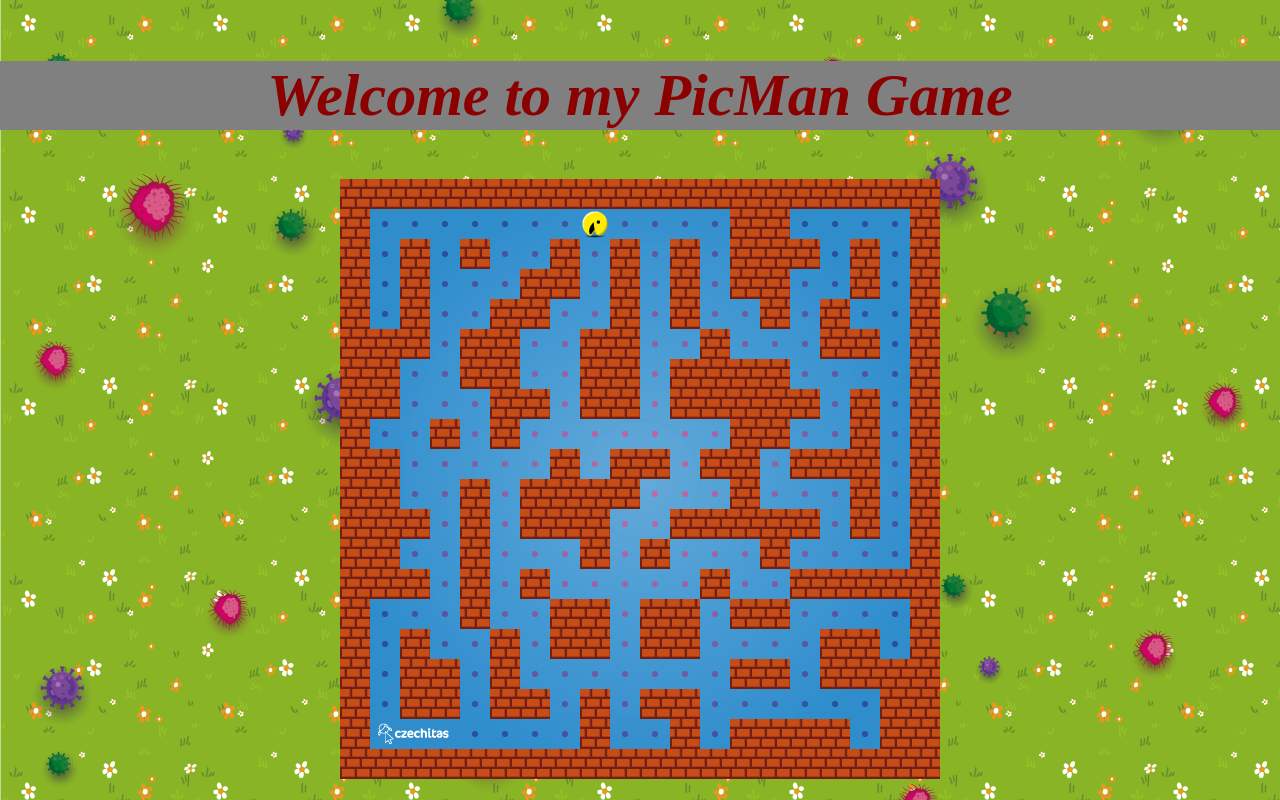
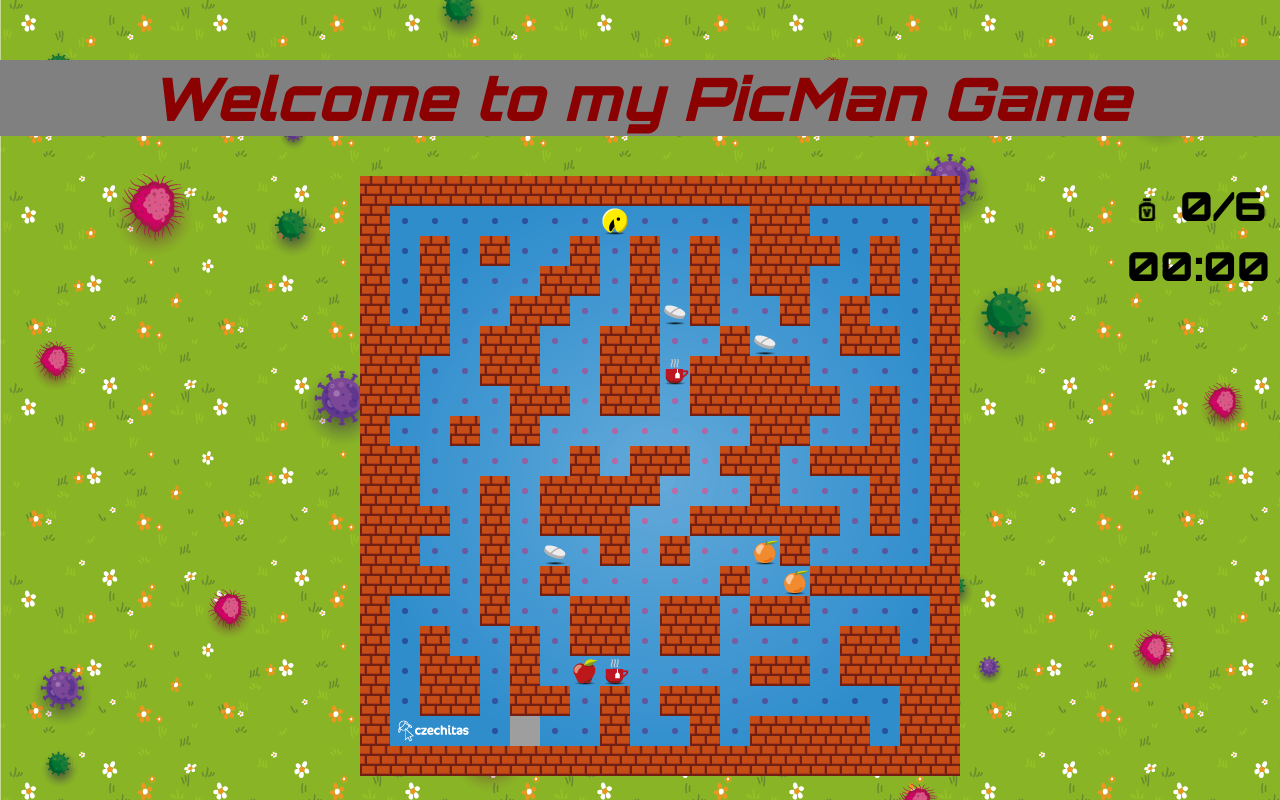
Before and after one commit to Damecek/PicMan, a PHP site: page /html/index.html in a window 1280 px wide. Run offline with PHP 8.4, Linux system fonts and the light colour scheme.

Commit message:
score, time limit, pills

```diff
--- a/css/style.css
+++ b/css/style.css
@@ -1,6 +1,7 @@
 body {
     padding: 0cm;
     margin: 0cm;
+    font-family: 'Orbitron';
 }
 
 body {
@@ -13,17 +14,41 @@
     font-size: 30px;
 }
 
+.row {
+    display: flex;
+}
+
+.columnr {
+    flex: 90%;
+    text-align: left;
+}
+
+.columnl {
+    flex: 550%;
+}
+
+.gameData {
+    font-size: 40px;
+    font-style: bold;
+    line-height: 1.5em;
+}
+
 h1 {
     color: darkred;
     background-color: grey;
+    margin-top: 1em;
 }
 
 h1:hover {
     color: black;
 }
 
+img {
+    width: 40px;
+}
+
 div {
-    padding-top: 0.7em;
+    /* padding-top: 0.7em; */
 }
 
 #canvas {
@@ -33,4 +58,5 @@
 #game {
     text-align: center;
     font-size: 12px;
+    margin-left: 15%;
 }
--- a/html/index.html
+++ b/html/index.html
@@ -5,13 +5,25 @@
     <meta name="viewport" content="width=device-width, initial-scale=1.0">
     <title>PicMan</title>
     <link href="../css/style.css" rel="stylesheet" type="text/css">
+    <link href="https://fonts.googleapis.com/css2?family=Orbitron:wght@900&display=swap" rel="stylesheet">
 </head>
 <body>
     <div class="header">
         <h1>Welcome to my PicMan Game</h1>
     </div>
-    <div id="game">
-        <canvas id="canvas"></canvas>
+    <div class="row">
+        <div id="game" class="columnl">
+            <canvas id="canvas"></canvas>
+        </div>
+        <div class="columnr gameData">
+            <div>
+                <img src="../src//score.png" alt="score">
+                <span id="score">0/6</span>
+            </div>
+            <div id="time">
+                00:00
+            </div>
+        </div>
     </div>
     <script src="../js/script.js"></script>
     <!-- <script src="../js/mazeGenerator.js"></script> -->
--- a/js/script.js
+++ b/js/script.js
@@ -2,6 +2,7 @@
 let height = 600;
 let blockSize = 30;
 let nmbOfBlocks = width/blockSize;
+let nmbOfTargets = 9;
 
 let ctx = canvas.getContext('2d');
 
@@ -34,15 +35,38 @@
 let wall = new Image();
 wall.src =  '../src/wall.png'
 
+let hero = new Image();
+hero.src = '../src/down.png';
+
+let targetsImg = [
+    new Image(),new Image(),new Image(),
+    new Image(),new Image(),new Image(), new Image()
+];
+
+targetsImg[0].src = '../src/pill1.png';
+targetsImg[1].src = '../src/pill2.png';
+targetsImg[2].src = '../src/pill3.png';
+targetsImg[3].src = '../src/pill4.png';
+targetsImg[4].src = '../src/fruit1.png';
+targetsImg[5].src = '../src/fruit2.png';
+targetsImg[6].src = '../src/tea.png';
+console.log(targetsImg);
+
+
+let targets = createTargets(nmbOfTargets);
+
+
 let player ={
     x: 8,
     y: 1
 };
 
-let hero = new Image();
-hero.src = '../src/down.png';
+let keys = [];
 
-let keys = [];
+function startGame() {
+    draw();
+    drawTargets();
+}
 
 function renderBoard() {
     for (let row = 0; row < board.length; row++) {
@@ -50,14 +74,14 @@
             board[row][col] === 1 ? ctx.drawImage(wall, row * blockSize, col * blockSize, blockSize, blockSize):null;
         }
     }
-}
+};
 
 function draw() {
     ctx.clearRect(player.x * blockSize, player.y * blockSize, blockSize, blockSize);
     renderBoard();
     movement();
     ctx.drawImage(hero, player.x * blockSize, player.y * blockSize, blockSize, blockSize);
-}
+};
 
 function movement() {
     if (keys[39]) {
@@ -83,13 +107,39 @@
         hero.src = "../src/down.png";
         canMove(player.x, player.y + 1) ? player.y++:null;
     }
-}
+};
 
 function canMove(row, col) {
     return row > 0 && col > 0 && (row < board.length - 1) && (col < board.length - 1) && board[row][col] != 1;
+};
+
+function createTargets(n) {
+    let trg = [];
+    for (let i = 0; i < n; i++) {
+        trg.push(getTarget());
+    }
+    return trg;
+};
+
+function getTarget() {
+    let singleTarget;
+    do {
+        singleTarget = {
+            x: Math.floor(Math.random() * board.length),
+            y: Math.floor(Math.random() * board.length),
+            img: targetsImg[Math.floor(Math.random() * targetsImg.length)]
+        };
+    } while (board[singleTarget.x][singleTarget.y] === 1);
+    return singleTarget;
+};
+
+function drawTargets() {
+    targets.forEach(t => {
+        ctx.drawImage(t.img, t.x * blockSize, t.y * blockSize, blockSize, blockSize);
+    });
 }
 
-window.addEventListener('load', draw);
+window.addEventListener('load', startGame);
 window.addEventListener('keydown', function(e){
     keys[e.keyCode] = true;
     draw();
```
